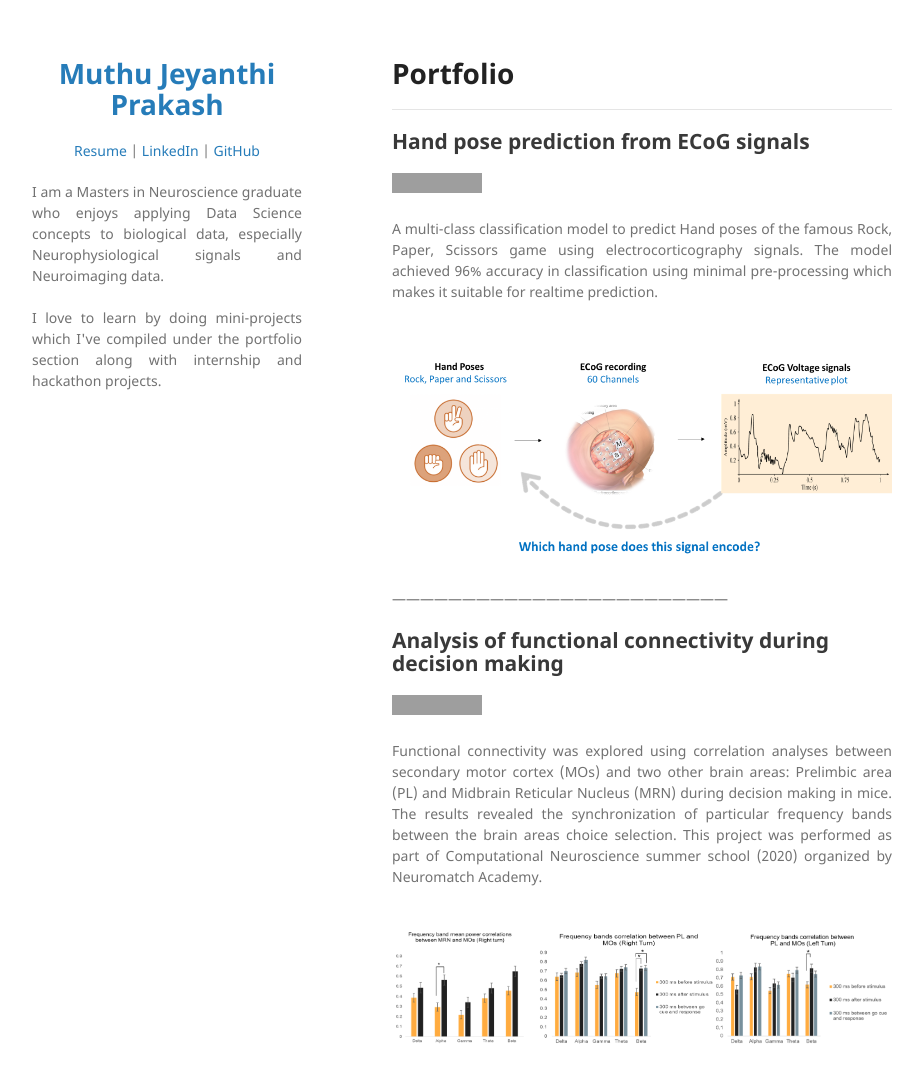
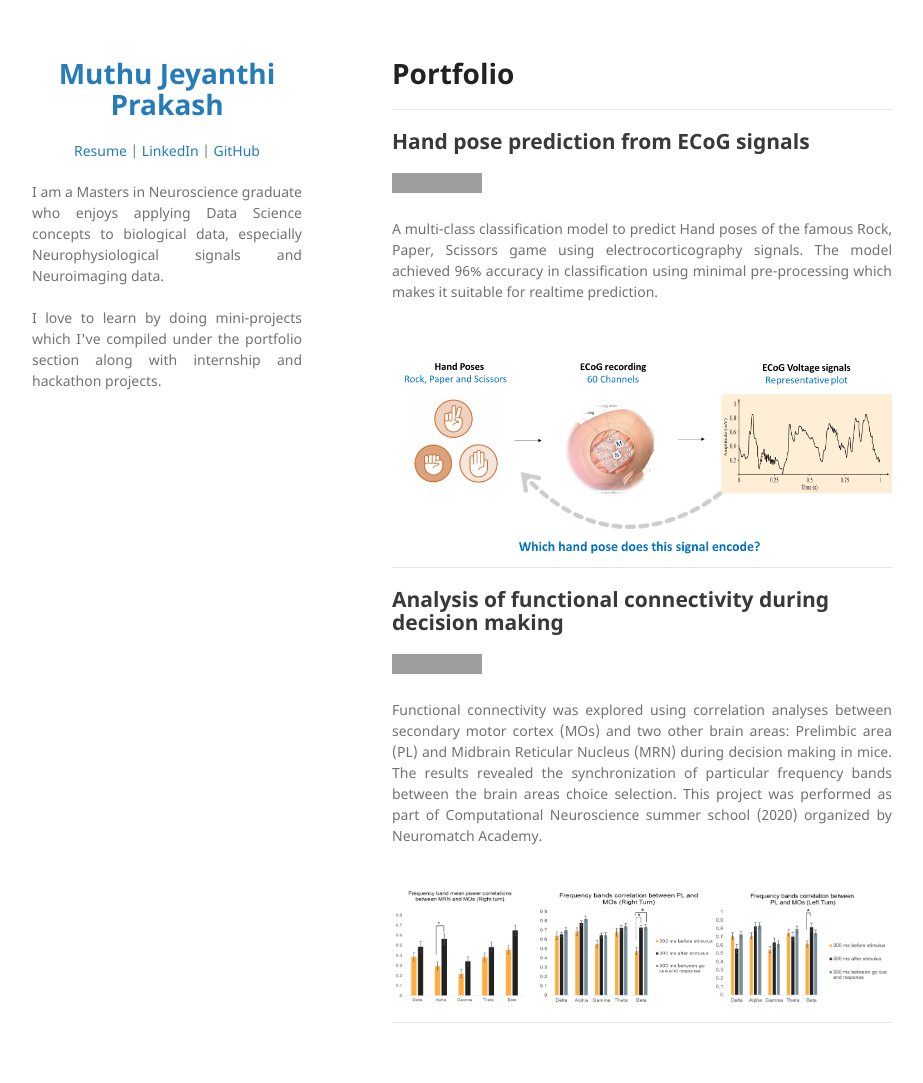
Before and after one commit to Muthu-Jeyanthi/Muthu-Jeyanthi.github.io, a Jekyll site: the page built from index.md, in a window 1280 px wide and 1154 px high. Shown: the top 1083 px of the window, without its empty margins (178-1101 px from the left). Built offline with Jekyll 4.4.1, drawn with Linux system fonts in a browser that asks for light colours; our own code applies the rules of GitHub Pages for plain Markdown files; grey boxes are pictures that could not be loaded.

Commit message:
Update index.md

```diff
--- a/index.md
+++ b/index.md
@@ -7,8 +7,9 @@
 <div style="text-align: justify">A multi-class classification model to predict Hand poses of the famous Rock, Paper, Scissors game using electrocorticography signals. The model achieved 96% accuracy in classification using minimal pre-processing which makes it suitable for realtime prediction.</div>
 <br>
 <center><img src="assets/img/Ecog_image.png"/></center>
-<br>
-------------------------------------------------------------------------
+
+---
+
 ## Analysis of functional connectivity during decision making
 
 [![Open in Colab](https://img.shields.io/badge/Colab-Run_in_Google_Colab-blue?logo=Google&logoColor=FDBA18)](https://colab.research.google.com/drive/1M5IMT_tHCCJsNaUBW8HTD7BAocNGj_HU?usp=sharing)
@@ -16,4 +17,5 @@
 <div style="text-align: justify"> Functional connectivity was explored using correlation analyses between secondary motor cortex (MOs) and two other brain areas: Prelimbic area (PL) and Midbrain Reticular Nucleus (MRN) during decision making in mice. The results revealed the synchronization of particular frequency bands between the brain areas choice selection. This project was performed as part of Computational Neuroscience summer school (2020) organized by Neuromatch Academy.  </div>
 <br>
 <center><img src="assets/img/res.png"/></center>
-<br>
+
+---
```
